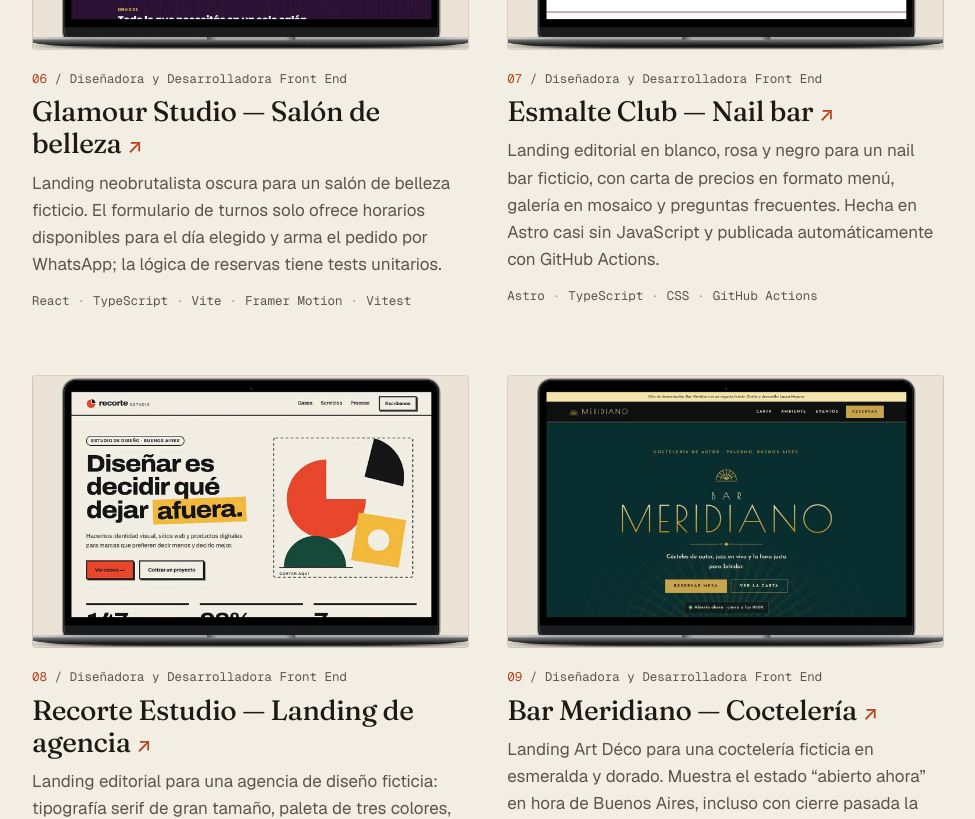
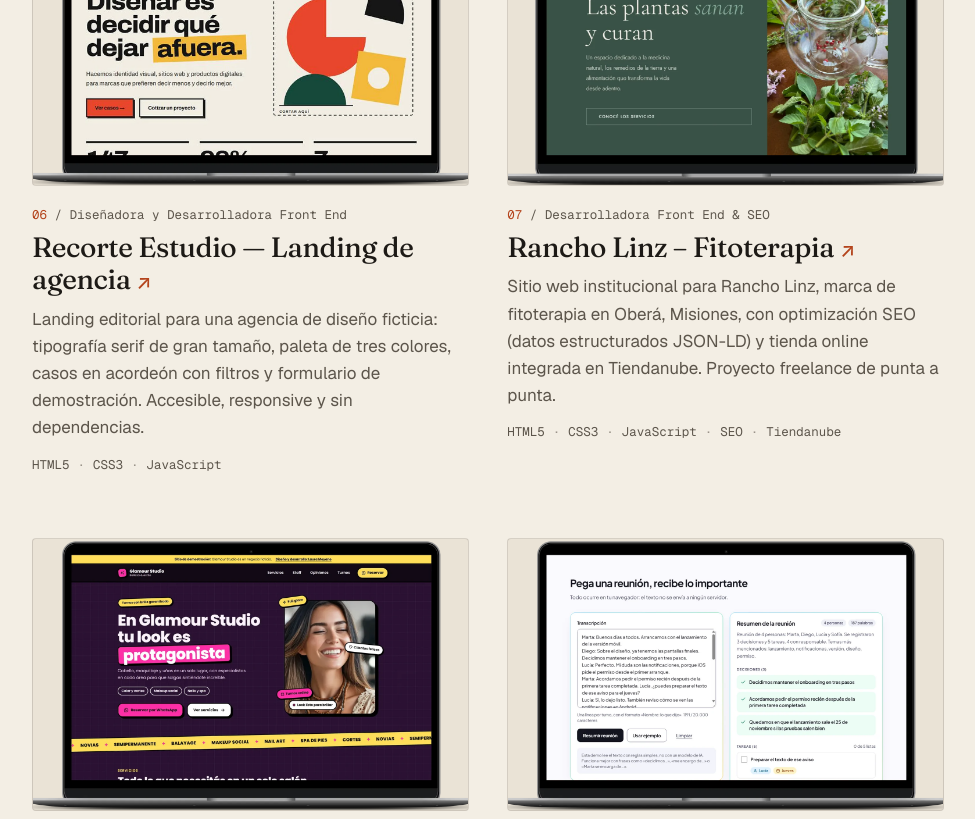
Before and after one commit to Laura-M-stack/laura-moyano-portfolio, a React (Vite) app: page / in a window 1280 px wide. Shown: the part 6500-7319 px from the top of the page, without its empty margins (268-1243 px from the left). Built offline with nearby package versions, Linux system fonts and the light colour scheme.

Commit message:
Reordena proyectos en tablero claro/oscuro y agrega boton Ver mas

```diff
--- a/src/data/profile.ts
+++ b/src/data/profile.ts
@@ -85,10 +85,10 @@ export const projects: ProjectEntry[] = [
     tech: ['React', 'TypeScript', 'Vite', 'Tailwind CSS', 'Leaflet', 'Vitest']
   },
   {
-    id: 'anden9-travel',
-    link: 'https://anden9-travel.vercel.app/',
-    image: 'projects/anden9-travel.webp',
-    tech: ['Next.js', 'TypeScript', 'Tailwind CSS', 'Zustand', 'Zod', 'Vitest', 'Playwright']
+    id: 'bar-meridiano',
+    link: 'https://laura-m-stack.github.io/bar-meridiano/',
+    image: 'projects/bar-meridiano.webp',
+    tech: ['Astro', 'TypeScript', 'CSS', 'Vitest', 'GitHub Actions']
   },
   {
     id: 'stackproof',
@@ -97,10 +97,22 @@ export const projects: ProjectEntry[] = [
     tech: ['React', 'TypeScript', 'Viem']
   },
   {
-    id: 'currency-converter',
-    link: 'https://laura-m-stack.github.io/Currency-Converter-App/',
-    image: 'projects/currency-converter.webp?v=4',
-    tech: ['Svelte 5', 'TypeScript', 'Vite', 'Vitest']
+    id: 'ruido-sur',
+    link: 'https://laura-m-stack.github.io/ruido-sur/',
+    image: 'projects/ruido-sur.webp',
+    tech: ['HTML5', 'CSS3', 'JavaScript', 'GitHub Actions']
+  },
+  {
+    id: 'vanta-studio',
+    link: 'https://laura-m-stack.github.io/vanta-studio-landing/',
+    image: 'projects/vanta-studio.webp?v=2',
+    tech: ['HTML5', 'CSS3', 'JavaScript']
+  },
+  {
+    id: 'rancho-linz',
+    link: 'https://rancholinz.com.ar',
+    image: 'projects/rancho-linz.webp',
+    tech: ['HTML5', 'CSS3', 'JavaScript', 'SEO', 'Tiendanube']
   },
   {
     id: 'glamour-studio',
@@ -109,22 +121,10 @@ export const projects: ProjectEntry[] = [
     tech: ['React', 'TypeScript', 'Vite', 'Framer Motion', 'Vitest']
   },
   {
-    id: 'esmalte-club',
-    link: 'https://laura-m-stack.github.io/esmalte-club/',
-    image: 'projects/esmalte-club.webp?v=3',
-    tech: ['Astro', 'TypeScript', 'CSS', 'GitHub Actions']
-  },
-  {
-    id: 'vanta-studio',
-    link: 'https://laura-m-stack.github.io/vanta-studio-landing/',
-    image: 'projects/vanta-studio.webp?v=2',
-    tech: ['HTML5', 'CSS3', 'JavaScript']
-  },
-  {
-    id: 'bar-meridiano',
-    link: 'https://laura-m-stack.github.io/bar-meridiano/',
-    image: 'projects/bar-meridiano.webp',
-    tech: ['Astro', 'TypeScript', 'CSS', 'Vitest', 'GitHub Actions']
+    id: 'hilo',
+    link: 'https://laura-m-stack.github.io/hilo/',
+    image: 'projects/hilo.webp',
+    tech: ['React', 'TypeScript', 'Vite', 'Tailwind CSS', 'Vitest']
   },
   {
     id: 'pipa',
@@ -133,16 +133,16 @@ export const projects: ProjectEntry[] = [
     tech: ['Svelte 5', 'TypeScript', 'Vite', 'Vitest']
   },
   {
-    id: 'hilo',
-    link: 'https://laura-m-stack.github.io/hilo/',
-    image: 'projects/hilo.webp',
-    tech: ['React', 'TypeScript', 'Vite', 'Tailwind CSS', 'Vitest']
+    id: 'currency-converter',
+    link: 'https://laura-m-stack.github.io/Currency-Converter-App/',
+    image: 'projects/currency-converter.webp?v=4',
+    tech: ['Svelte 5', 'TypeScript', 'Vite', 'Vitest']
   },
   {
-    id: 'casa-koi',
-    link: 'https://laura-m-stack.github.io/casa-koi/',
-    image: 'projects/casa-koi.webp',
-    tech: ['HTML5', 'CSS3', 'JavaScript', 'GitHub Actions']
+    id: 'esmalte-club',
+    link: 'https://laura-m-stack.github.io/esmalte-club/',
+    image: 'projects/esmalte-club.webp?v=3',
+    tech: ['Astro', 'TypeScript', 'CSS', 'GitHub Actions']
   },
   {
     id: 'harina-y-flor',
@@ -151,16 +151,16 @@ export const projects: ProjectEntry[] = [
     tech: ['Astro', 'TypeScript', 'Vitest', 'GitHub Actions']
   },
   {
-    id: 'ruido-sur',
-    link: 'https://laura-m-stack.github.io/ruido-sur/',
-    image: 'projects/ruido-sur.webp',
-    tech: ['HTML5', 'CSS3', 'JavaScript', 'GitHub Actions']
+    id: 'anden9-travel',
+    link: 'https://anden9-travel.vercel.app/',
+    image: 'projects/anden9-travel.webp',
+    tech: ['Next.js', 'TypeScript', 'Tailwind CSS', 'Zustand', 'Zod', 'Vitest', 'Playwright']
   },
   {
-    id: 'rancho-linz',
-    link: 'https://rancholinz.com.ar',
-    image: 'projects/rancho-linz.webp',
-    tech: ['HTML5', 'CSS3', 'JavaScript', 'SEO', 'Tiendanube']
+    id: 'casa-koi',
+    link: 'https://laura-m-stack.github.io/casa-koi/',
+    image: 'projects/casa-koi.webp',
+    tech: ['HTML5', 'CSS3', 'JavaScript', 'GitHub Actions']
   }
 ];
 
--- a/src/i18n.ts
+++ b/src/i18n.ts
@@ -49,7 +49,9 @@ export const translations = {
             projectsTitle: "Products and sites I've built",
             talksTitle: 'Talks & panels',
             stack: 'Tech stack',
-            opensNewTab: 'opens in a new tab'
+            opensNewTab: 'opens in a new tab',
+            showMore: 'Show more projects',
+            showLess: 'Show fewer projects'
         },
         about: [
             "I'm a Full Stack Developer who gravitates toward the intersection of code, design and product thinking. I like building things end-to-end — from the architecture to the interface — and paying attention to how they actually feel to use.",
@@ -377,7 +379,9 @@ export const translations = {
             projectsTitle: 'Productos y sitios que construí',
             talksTitle: 'Charlas y paneles',
             stack: 'Tecnologías',
-            opensNewTab: 'se abre en una pestaña nueva'
+            opensNewTab: 'se abre en una pestaña nueva',
+            showMore: 'Ver más proyectos',
+            showLess: 'Ver menos proyectos'
         },
         about: [
             "Soy desarrolladora Full Stack y me muevo en la intersección entre código, diseño y producto. Me gusta construir cosas de punta a punta — desde la arquitectura hasta la interfaz — prestando atención a cómo se sienten al usarlas.",
--- a/src/sections/Projects.tsx
+++ b/src/sections/Projects.tsx
@@ -1,4 +1,4 @@
-import React from 'react';
+import React, { useState } from 'react';
 import { motion, useReducedMotion } from 'framer-motion';
 import { Section } from '../components/Section';
 import { projects } from '../data/profile';
@@ -6,20 +6,26 @@ import { TagList } from '../components/Tag';
 import { useLanguage } from '../context/LanguageContext';
 import { translations } from '../i18n';
 
+// The hero card plus 8 cards (4 rows) are the curated sample; the rest sits behind a toggle.
+const INITIAL_VISIBLE = 9;
+
 export const Projects: React.FC = () => {
   const { language } = useLanguage();
   const t = translations[language];
   const reduceMotion = useReducedMotion();
+  const [expanded, setExpanded] = useState(false);
+  const shown = expanded ? projects : projects.slice(0, INITIAL_VISIBLE);
+  const hidden = projects.length - INITIAL_VISIBLE;
 
   return (
     <Section id="projects" index={3} label={t.navbar.projects} title={t.sections.projectsTitle}>
-      <ul className="projects">
-        {projects.map((project, index) => {
+      <ul className="projects" id="projects-list">
+        {shown.map((project, index) => {
           const localized = t.projects[project.id as keyof typeof t.projects];
           const hasLink = Boolean(project.link) && project.link !== '#';
           // First project is the hero card. If the rest leave an orphan in the
           // 2-column grid, the last one also goes full width (no lonely card).
-          const isOrphan = index === projects.length - 1 && (projects.length - 1) % 2 === 1;
+          const isOrphan = index === shown.length - 1 && (shown.length - 1) % 2 === 1;
           const featured = index === 0 || isOrphan;
 
           return (
@@ -71,6 +77,24 @@ export const Projects: React.FC = () => {
           );
         })}
       </ul>
+      {hidden > 0 && (
+        <div className="projects-more">
+          <button
+            type="button"
+            className="btn btn--line"
+            aria-expanded={expanded}
+            aria-controls="projects-list"
+            onClick={() => {
+              if (expanded) {
+                document.getElementById('projects')?.scrollIntoView({ block: 'start' });
+              }
+              setExpanded(!expanded);
+            }}
+          >
+            {expanded ? t.sections.showLess : `${t.sections.showMore} (${hidden})`}
+          </button>
+        </div>
+      )}
     </Section>
   );
 };
--- a/src/styles.css
+++ b/src/styles.css
@@ -861,6 +861,12 @@ ol, ul {
   }
 }
 
+.projects-more {
+  display: flex;
+  justify-content: center;
+  margin-top: clamp(40px, 5vw, 64px);
+}
+
 /* Skills */
 .skills {
   border-top: 1px solid var(--line);
```
Also changed, not shown: 5 other files (tests, documents, lock files or other folders).
